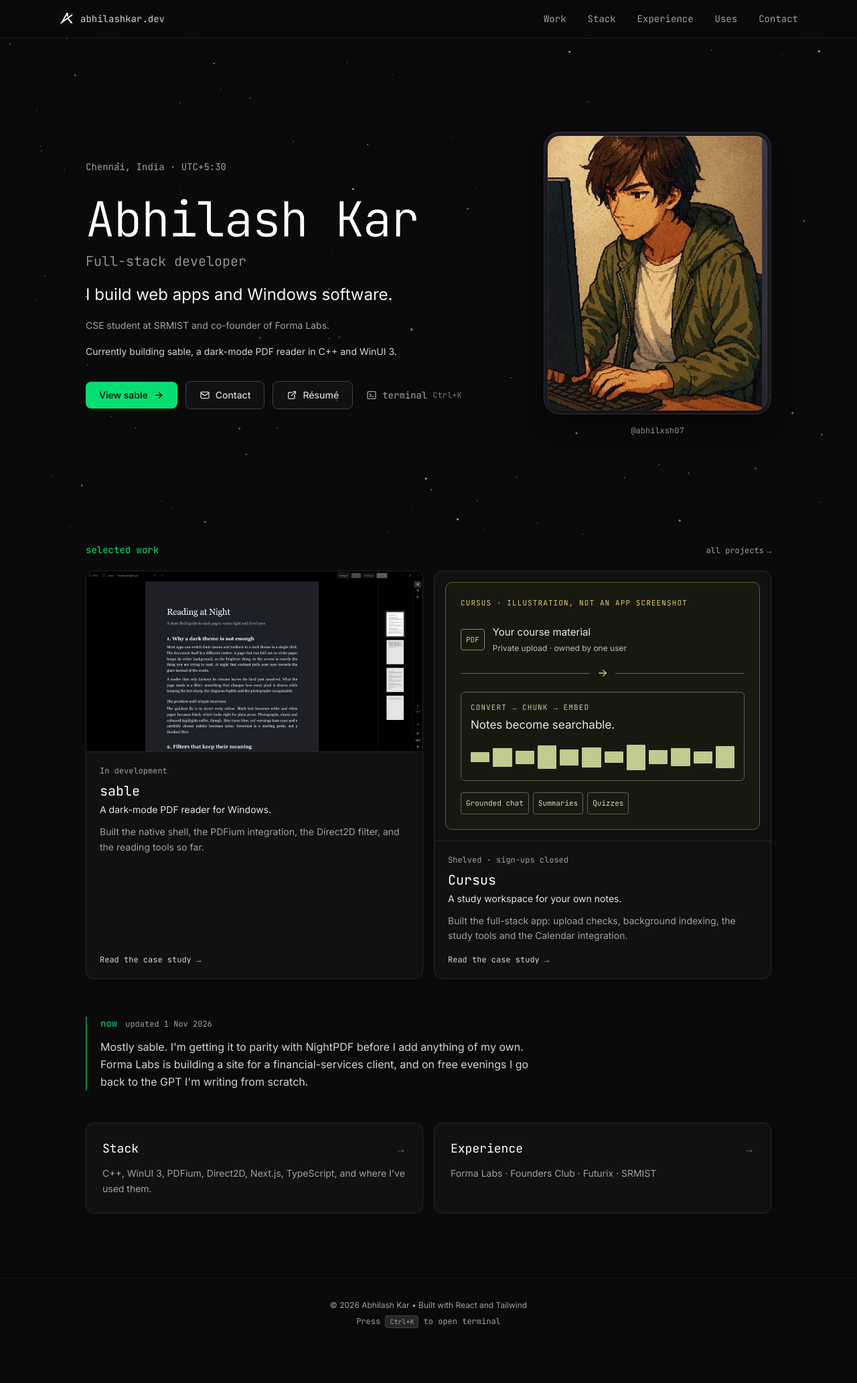
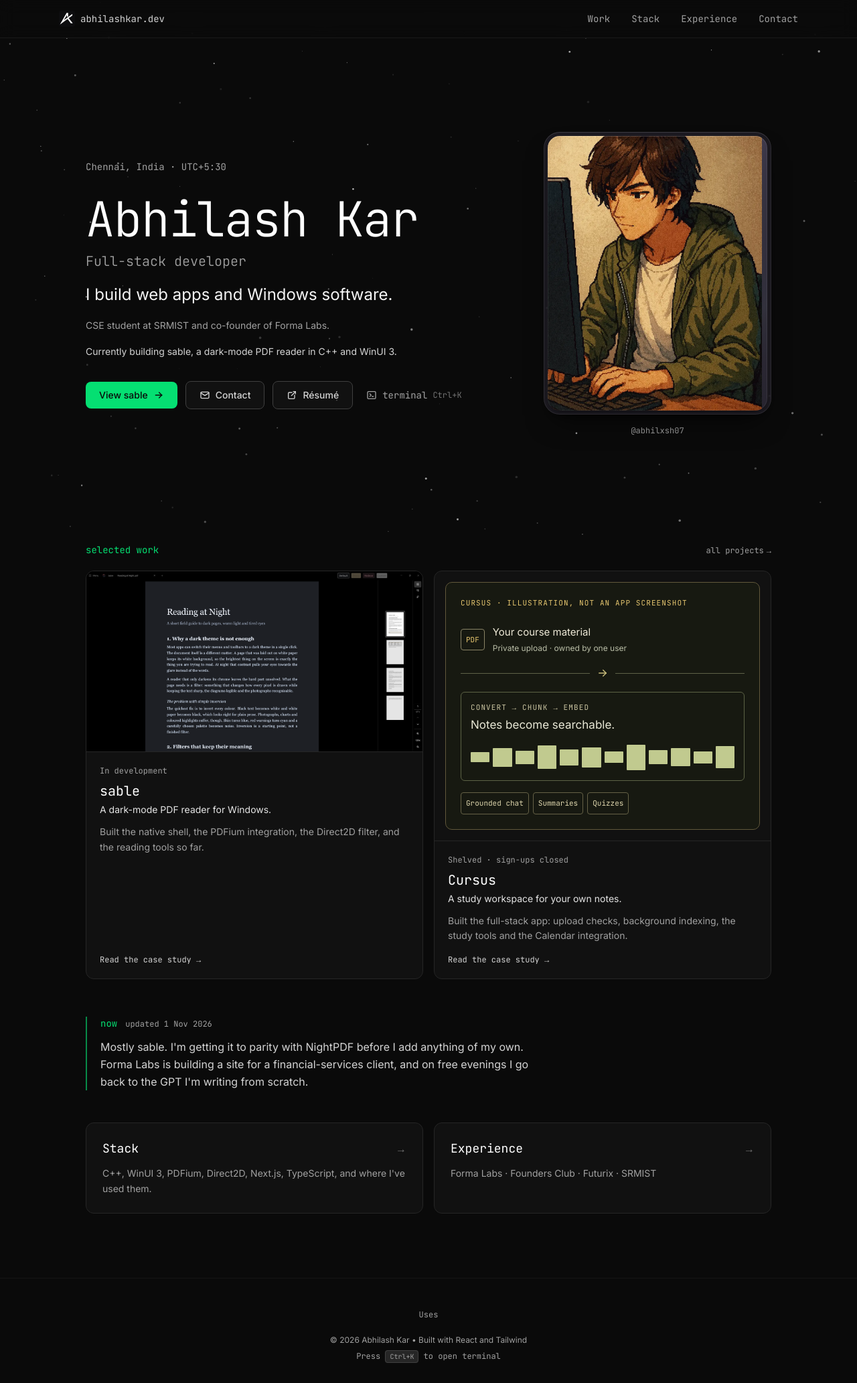
Before and after one commit to abhilxsh07/portfolio_v2, a React (Vite) app: page / in a window 1280 px wide. Shown: the whole page at 67% size. Before the commit the page ends 2013 px from the top, so only its background shows below. Built offline with nearby package versions, Linux system fonts and the light colour scheme.

Commit message:
move uses out of the main nav into the footer

```diff
--- a/src/components/Footer.jsx
+++ b/src/components/Footer.jsx
@@ -4,6 +4,11 @@ import { terminalShortcut } from "../lib/platform";
 export default function Footer() {
     return (
         <footer className="relative z-10 border-t border-neutral-800/40 py-8 text-center">
+            <nav aria-label="Footer" className="mb-2">
+                <a href="/uses" className="inline-flex items-center min-h-11 px-2 font-mono text-xs text-neutral-400 hover:text-white">
+                    Uses
+                </a>
+            </nav>
             <p className="text-xs text-neutral-400">
                 &copy; {new Date().getFullYear()} {profile.name} &bull; Built with React and Tailwind
             </p>
--- a/src/data/portfolio.js
+++ b/src/data/portfolio.js
@@ -26,7 +26,6 @@ export const navigation = [
     { label: "Work", href: "/work" },
     { label: "Stack", href: "/stack" },
     { label: "Experience", href: "/experience" },
-    { label: "Uses", href: "/uses" },
     { label: "Contact", href: "/contact" }
 ];
 
```
